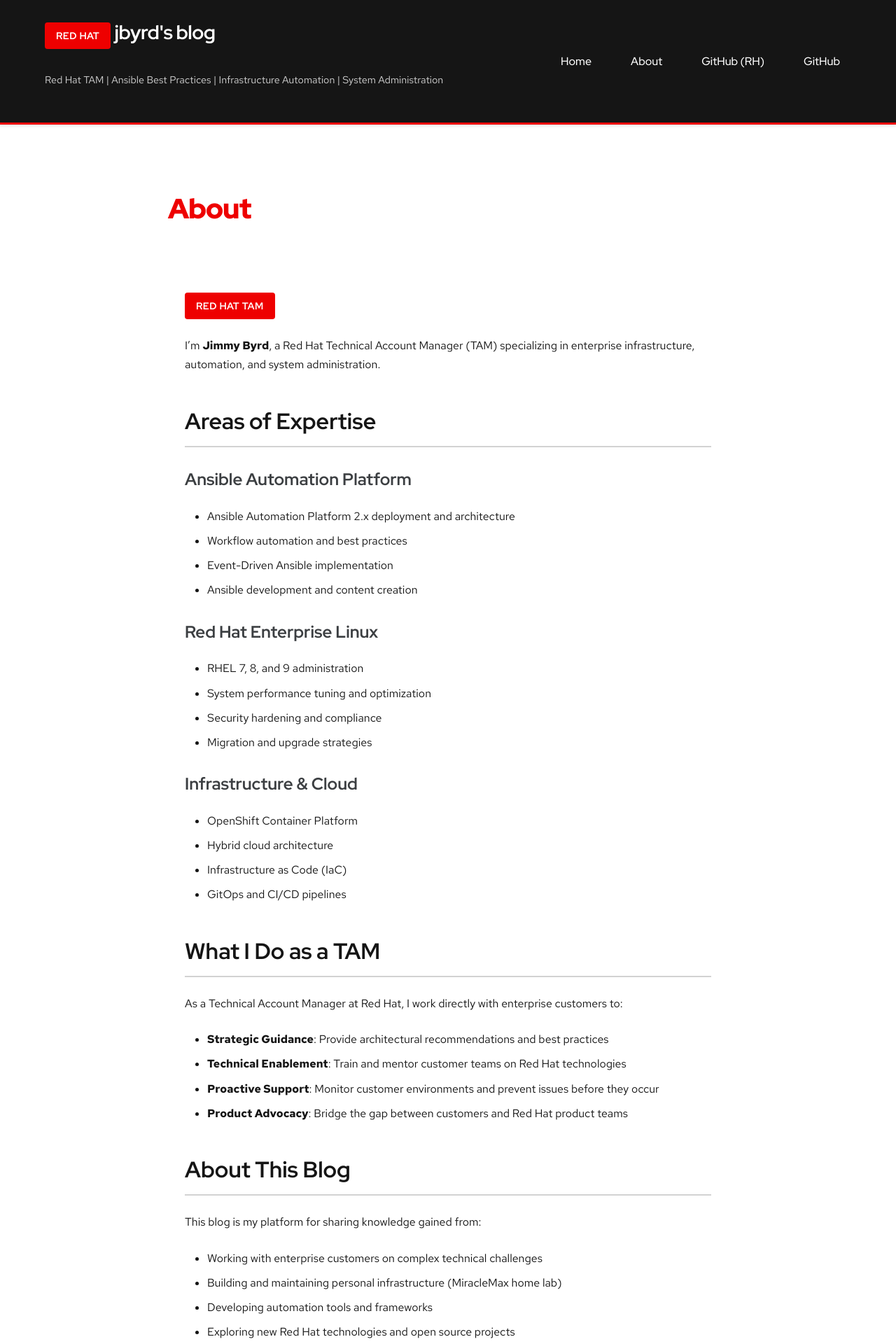
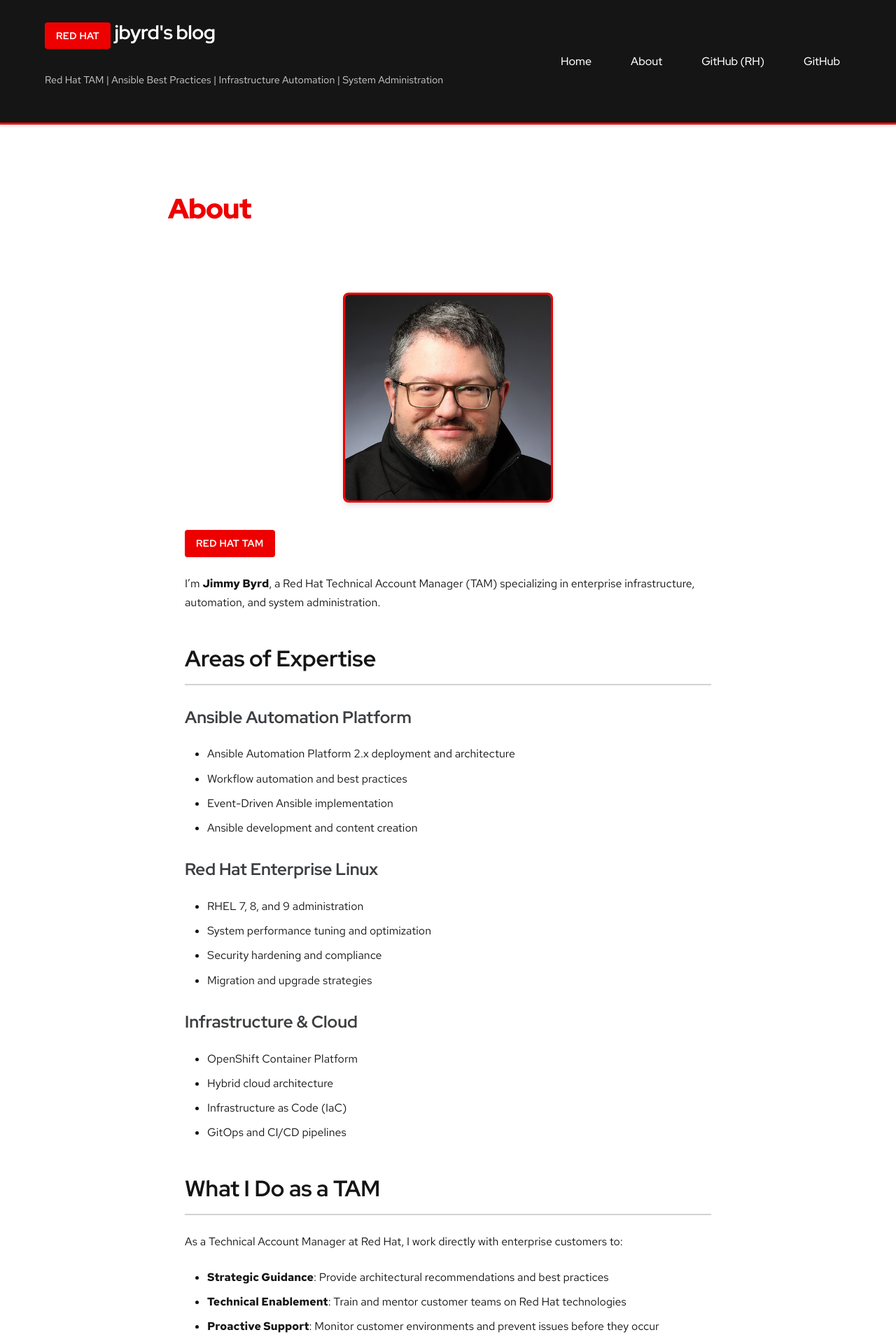
Before and after one commit to thebyrdman-git/blog-jbyrd-org, a Jekyll site: the page built from about.md, in a window 1280 px wide. Shown: the top 1920 px of the page at 70% size. Built offline with Jekyll 4.4.1, drawn with Linux system fonts in a browser that asks for light colours.

Commit message:
Add profile picture to About page
- Added jimmy.jpeg to assets/images
- Displayed photo with Red Hat red border
- Centered and styled for professional appearance

```diff
--- a/about.md
+++ b/about.md
@@ -3,6 +3,12 @@ layout: page
 title: About
 permalink: /about/
 ---
+
+<div style="text-align: center; margin-bottom: 2rem;">
+  <img src="{{ '/assets/images/jimmy.jpeg' | relative_url }}"
+       alt="Jimmy Byrd"
+       style="border-radius: 8px; max-width: 300px; width: 100%; height: auto; border: 3px solid #EE0000; box-shadow: 0 4px 8px rgba(0,0,0,0.1);">
+</div>
 
 <div class="rh-brand-badge">Red Hat TAM</div>
 
```
Also changed, not shown: assets/images/jimmy.jpeg (added).
